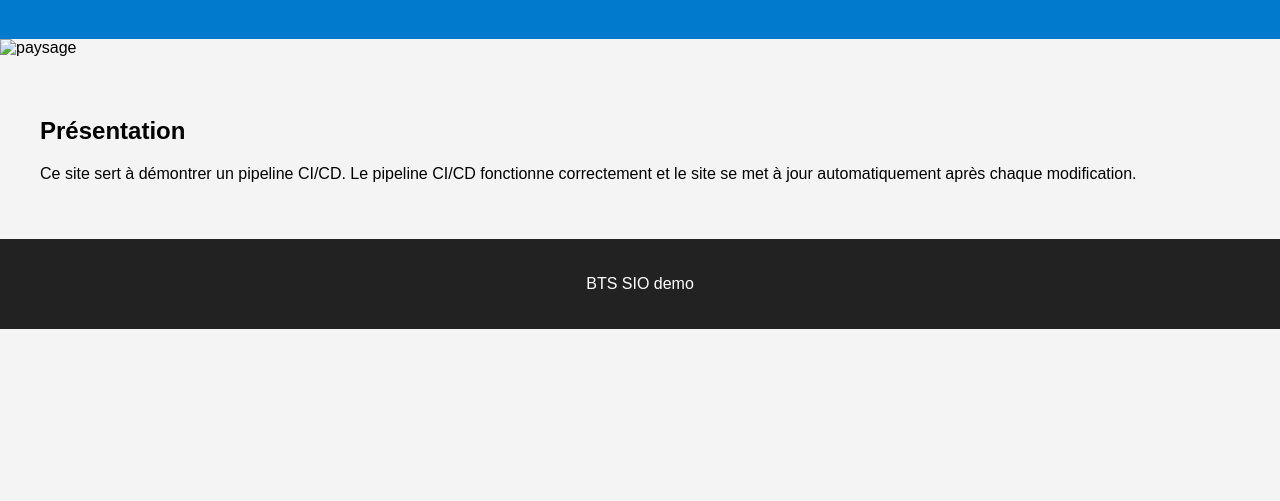
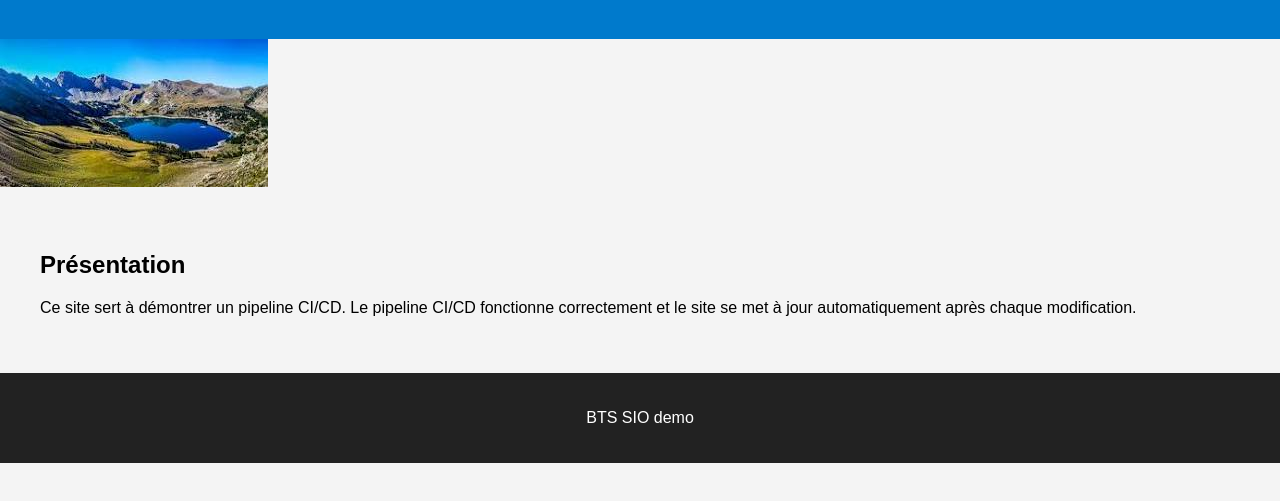
Before and after one commit to Waaallyy/site-cicd-demo, a plain HTML site: page index.html in a window 1280 px wide. Shown: the part 81-582 px from the top of the page. Drawn offline with Linux system fonts and the light colour scheme.

Commit message:
Update index.html

```diff
--- a/index.html
+++ b/index.html
@@ -9,8 +9,8 @@
         <header>
             <h1>Mon site CI/CD</h1>
         </header>
-        <section class="hero">
-            <img src="images/hero.jpg" alt="paysage">
+        <section class="paysage">
+            <img src="images/paysage.jpeg" alt="paysage">
         </section>
         <section class="content">
             <h2>Présentation</h2>
```
